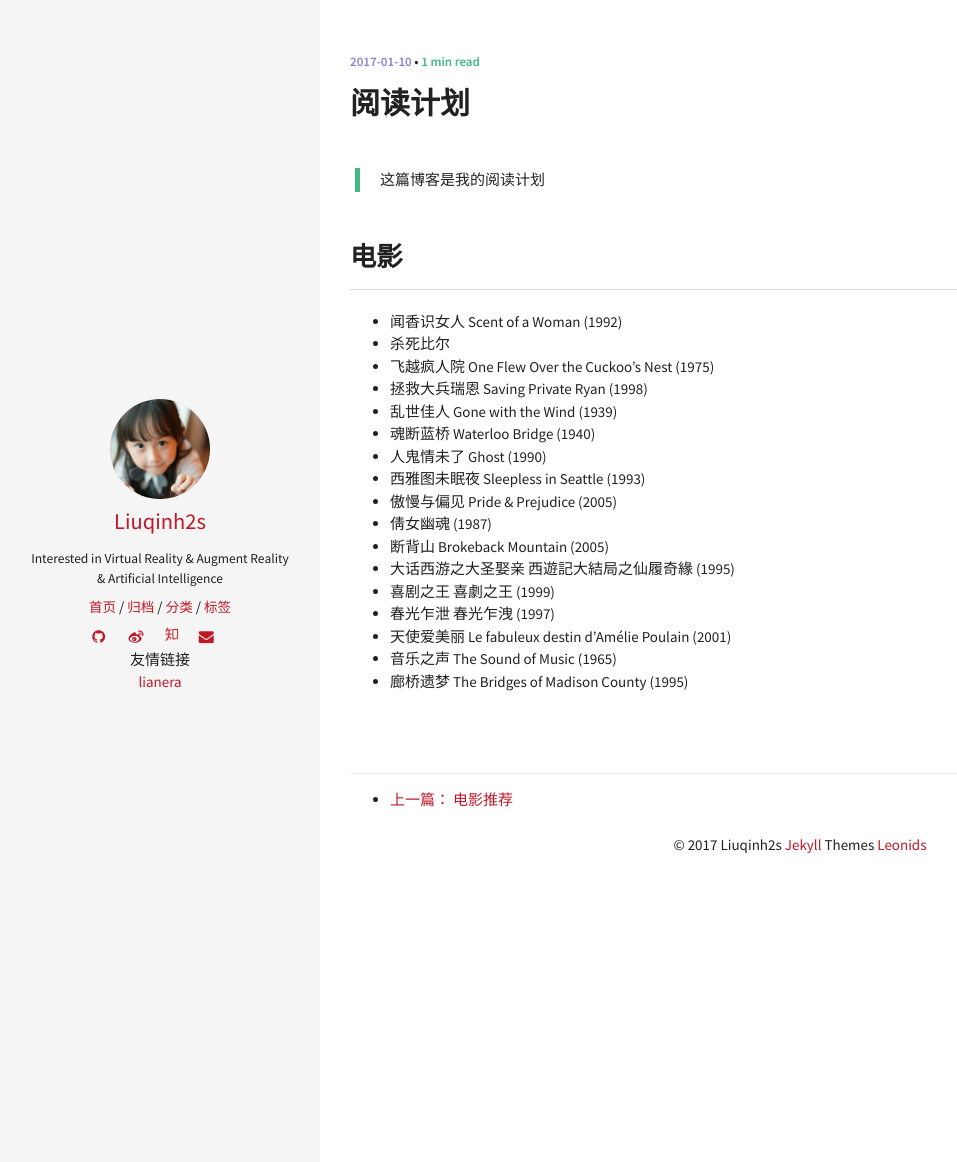
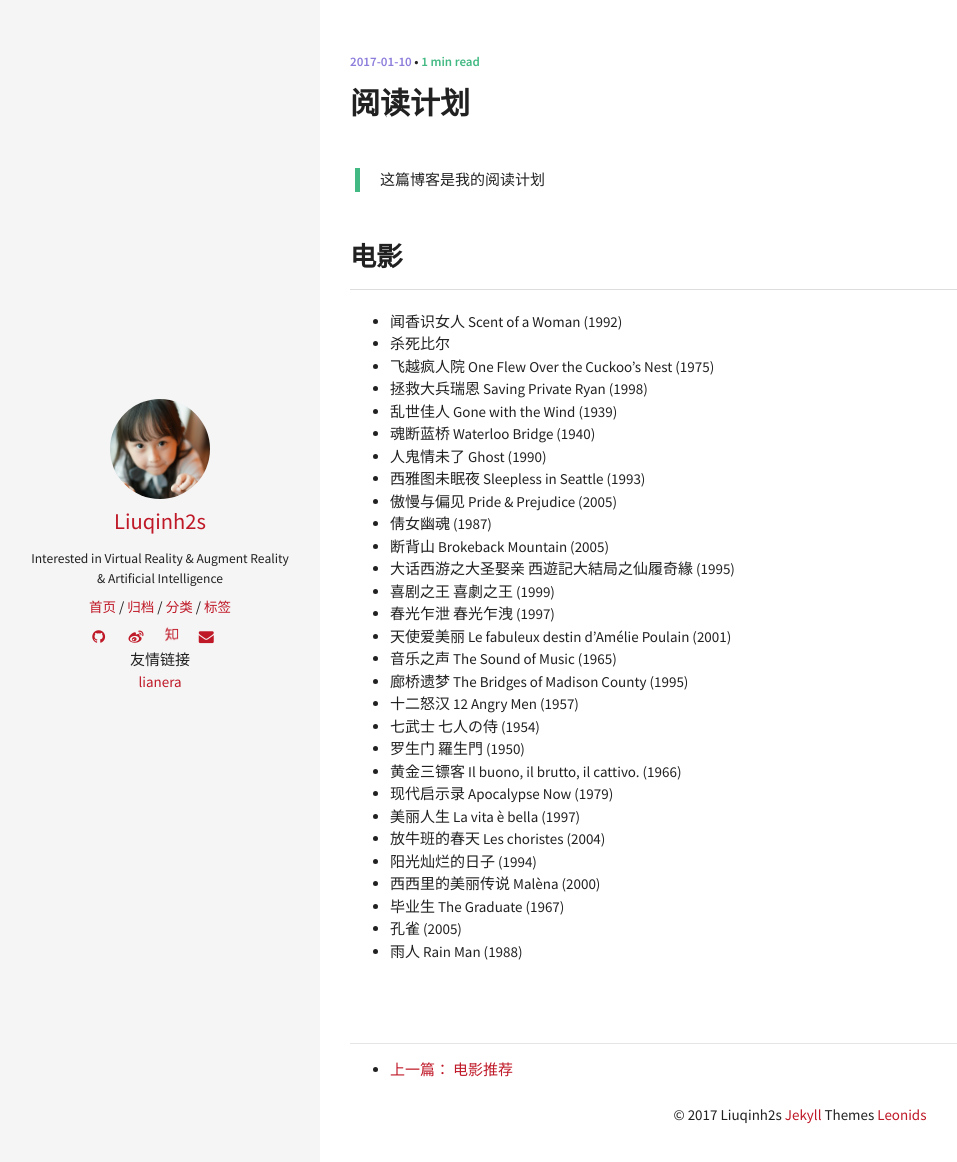
Before and after one commit to transcendtron/liuqinh2s.github.io, a Jekyll site: the page built from _posts/2017-1-10-阅读计划.md, in a window 1280 px wide. Shown: the top 1162 px of the page, without its empty margins (0-957 px from the left). Built offline with Jekyll 4.4.1, drawn with Linux system fonts in a browser that asks for light colours; our own code applies the rules of GitHub Pages for plain Markdown files.

```diff
--- a/_posts/2017-1-10-阅读计划.md
+++ b/_posts/2017-1-10-阅读计划.md
@@ -19,3 +19,15 @@
 - 天使爱美丽 Le fabuleux destin d'Amélie Poulain (2001)
 - 音乐之声 The Sound of Music (1965)
 - 廊桥遗梦 The Bridges of Madison County (1995)
+- 十二怒汉 12 Angry Men (1957)
+- 七武士 七人の侍 (1954)
+- 罗生门 羅生門 (1950)
+- 黄金三镖客 Il buono, il brutto, il cattivo. (1966)
+- 现代启示录 Apocalypse Now (1979)
+- 美丽人生 La vita è bella (1997)
+- 放牛班的春天 Les choristes (2004)
+- 阳光灿烂的日子 (1994)
+- 西西里的美丽传说 Malèna (2000)
+- 毕业生 The Graduate (1967)
+- 孔雀 (2005)
+- 雨人 Rain Man (1988)
```
Also changed, not shown: _posts/2017-1-10-电影推荐.md (+3 -0 lines).
